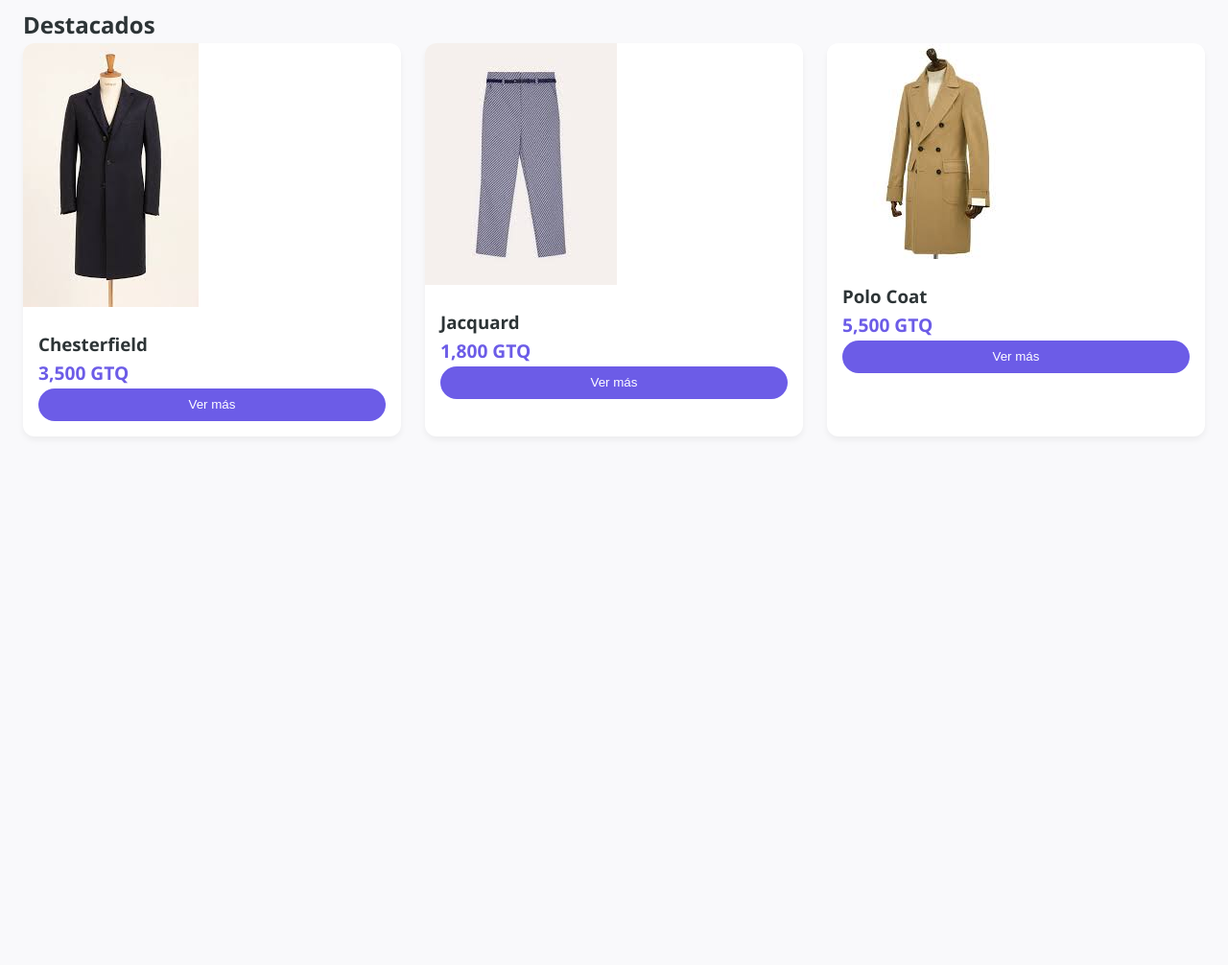
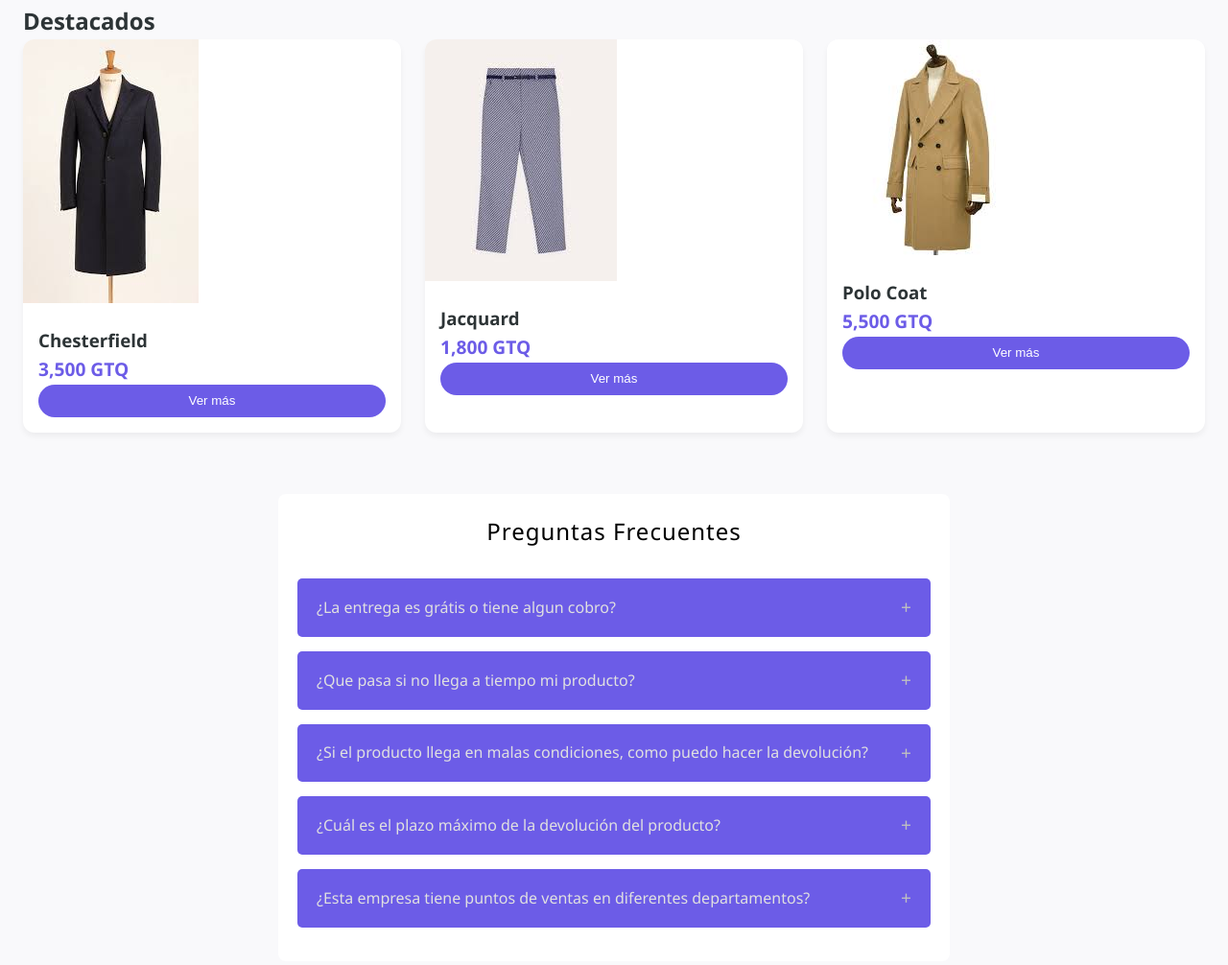
Before and after one commit to lemical07/LiShop, a plain HTML site: page index.html in a window 1280 px wide. Shown: the part 343-1349 px from the top of the page at 96% size. Before the commit the page ends 822 px from the top, so only its background shows below. Drawn offline with Linux system fonts and the light colour scheme.

Commit message:
feat: :sparkles: Add new feature-
Add new feature.

```diff
--- a/CSS/component.css
+++ b/CSS/component.css
@@ -26,7 +26,7 @@
     background-color: var(--white);
     color: var(--primary-color);
     padding: 10px 20px;
-    border: 2px solid var(--secondary-color);
+    border: 2px solid var(--seco);
     border-radius: 25px;
     text-decoration: none;
     font-weight: bold;
@@ -295,3 +295,65 @@
     font-weight: bold;
     cursor: pointer;
 }
+/*---------------------------------------------------*/
+.faq-container {
+    max-width: 700px;
+    margin: 40px auto;
+    font-family: 'Segoe UI', Tahoma, Geneva, Verdana, sans-serif;
+    color: #e0e0e0;
+    background-color: var(--white);
+    padding: 20px;
+    border-radius: 8px;
+  }
+
+  .faq-title {
+    text-align: center;
+    color: #000000;
+    margin-bottom: 30px;
+    font-weight: 300;
+    letter-spacing: 1px;
+  }
+
+  /*-----------------------------------------------*/
+  .faq-item {
+    background-color: var(--primary-color);
+    margin-bottom: 15px;
+    border-radius: 5px;
+    border: none;
+    transition: all 0.3s ease;
+  }
+
+  .faq-item[open] {
+    border-color: #000000;
+  }
+
+  .faq-question {
+    padding: 15px 20px;
+    cursor: pointer;
+    font-weight: 500;
+    list-style: none;
+    display: flex;
+    justify-content: space-between;
+    align-items: center;
+  }
+
+  .faq-question::after {
+    content: '+';
+    font-size: 1.2rem;
+    color: #c0c0c0;
+  }
+
+  .faq-item[open] .faq-question::after {
+    content: '-';
+  }
+
+  .faq-answer {
+    padding: 0 20px 20px 20px;
+    line-height: 1.6;
+    color: #b0b0b0;
+    font-size: 0.95rem;
+  }
+
+  .faq-question:focus {
+    outline: none;
+  }
--- a/index.html
+++ b/index.html
@@ -28,6 +28,8 @@
                 <li><a href="producto.html" class="none-decoration-text">Producto</a></li>
                 <li><a href="perfil.html" class="none-decoration-text">Perfil</a></li>
                 <li><a href="historial.html" class="none-decoration-text">Historial</a></li>
+                <li><a href="preguntas.html" class="none-decoration-text">Preguntas Frecuentes</a></li>
+
             </ul>
         </nav>
     </header>
@@ -78,6 +80,44 @@
                 </article>
             </div>
         </section>
+        <section class="faq-container">
+            <h2 class="faq-title">Preguntas Frecuentes</h2>
+
+            <details class="faq-item">
+              <summary class="faq-question">¿La entrega es grátis o tiene algun cobro?</summary>
+              <div class="faq-answer">
+                <p>La entrega por parte de la empresa <strong>LíCompany</strong> es totalmente grátis.</p>
+              </div>
+            </details>
+
+            <details class="faq-item">
+              <summary class="faq-question">¿Que pasa si no llega a tiempo mi producto?</summary>
+              <div class="faq-answer">
+                <p>La empresa se hace cargo y se llegará en un acuerdo cliente-empresa.</p>
+              </div>
+            </details>
+
+            <details class="faq-item">
+              <summary class="faq-question">¿Si el producto llega en malas condiciones, como puedo hacer la devolución?</p></summary>
+              <div class="faq-answer">
+                <p>Comunicandote al <strong>1616</strong> o directamente al Centro de Servicios.</p>
+              </div>
+            </details>
+
+            <details class="faq-item">
+                <summary class="faq-question">¿Cuál es el plazo máximo de la devolución del producto?</p></summary>
+                <div class="faq-answer">
+                    <p>El plazo máximo de la devolución es de 8 diás hábiles desde el día de la entrega.</p>
+                </div>
+              </details>
+
+              <details class="faq-item">
+                <summary class="faq-question">¿Esta empresa tiene puntos de ventas en diferentes departamentos?</p></summary>
+                <div class="faq-answer">
+                    <p>Sí, la empresa cuenta con más de 50 puntos de venta a nivel nacional.</p>
+                </div>
+              </details>
+          </section>
     </main>
 </body>
 </html>
```
Also changed, not shown: catalogo.html (+0 -1 lines).
